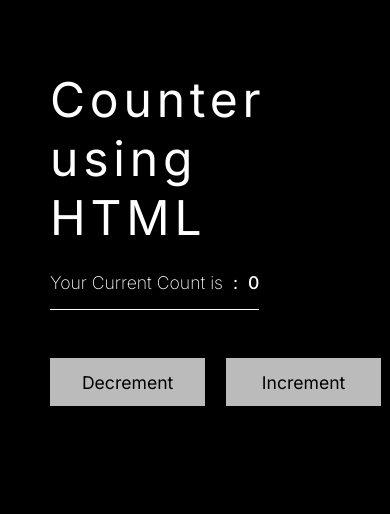
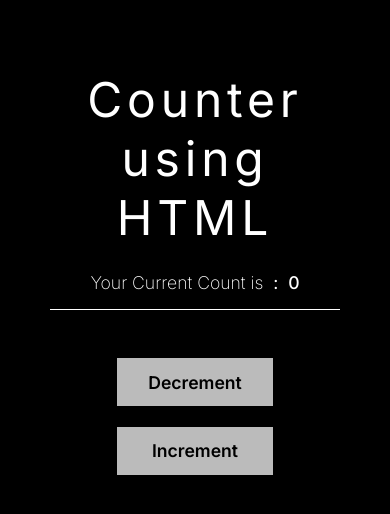
Before and after one commit to thewelshfiend/Contest-15_06_24, a plain HTML site: page index.html in a window 390 px wide. Drawn offline with Linux system fonts and the light colour scheme.

Commit message:
Added Media queries.

```diff
--- a/styles.css
+++ b/styles.css
@@ -59,12 +59,12 @@ h1 {
     box-sizing: border-box;
     width: 9.7rem;
     height: 3rem;
-    font-weight: 400;
 }
 
 .inc-dec-btn {
     background-color: rgba(245, 245, 245, 0.763);
     border: none;
+    font-weight: 600;
 
     &:hover {
         background-color: white;
@@ -73,6 +73,7 @@ h1 {
 
 #clear-btn {
     background-color: black;
+    font-weight: 400;
     color: rgba(255, 255, 255, 0.574);
     border: 1px solid rgba(255, 255, 255, 0.574);
 
@@ -87,3 +88,32 @@ h1 {
 #clear-btn {
     font-size: 1.1rem;
 }
+
+/* Media Queries */
+
+@media screen and (max-width: 666px) {
+    h1 {
+        text-align: center;
+    }
+
+    #parent {
+        width: 100%;
+        text-align: center;
+    }
+
+    #error {
+        text-align: center;
+    }
+
+    #btn-container {
+        width: 100%;
+        display: flex;
+        flex-direction: column;
+        align-items: center;
+    }
+
+    .inc-dec-btn,
+    #clear-btn {
+        margin-bottom: 1.3rem;
+    }
+}
```
